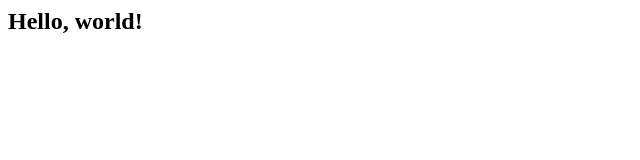
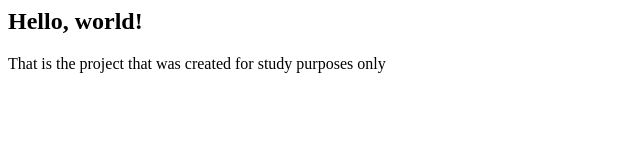
Before and after one commit to TairYerniyazov/Study, a plain HTML site: page index.html in a window 1280 px wide. Shown: the whole page, without its empty margins (0-640 px from the left). Drawn offline with Linux system fonts and the light colour scheme.

Commit message:
Additional (second) line about study

```diff
--- a/index.html
+++ b/index.html
@@ -1 +1,2 @@
 <h2>Hello, world!</h2>
+<p>That is the project that was created for study purposes only</p>
```
